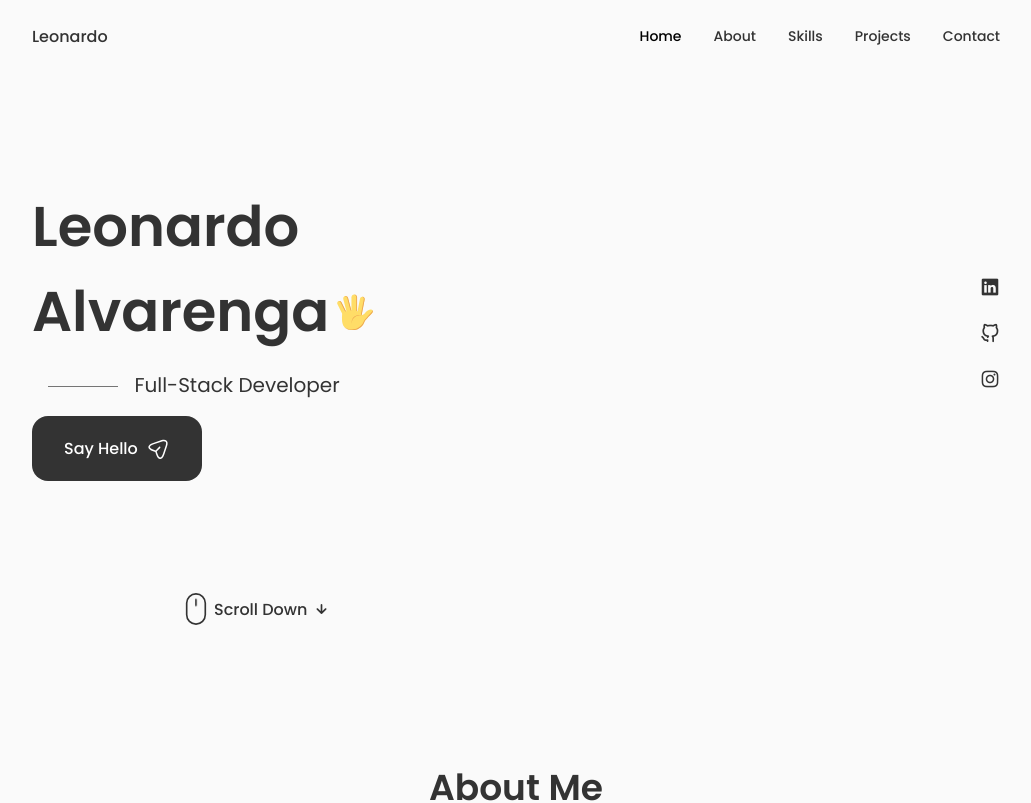
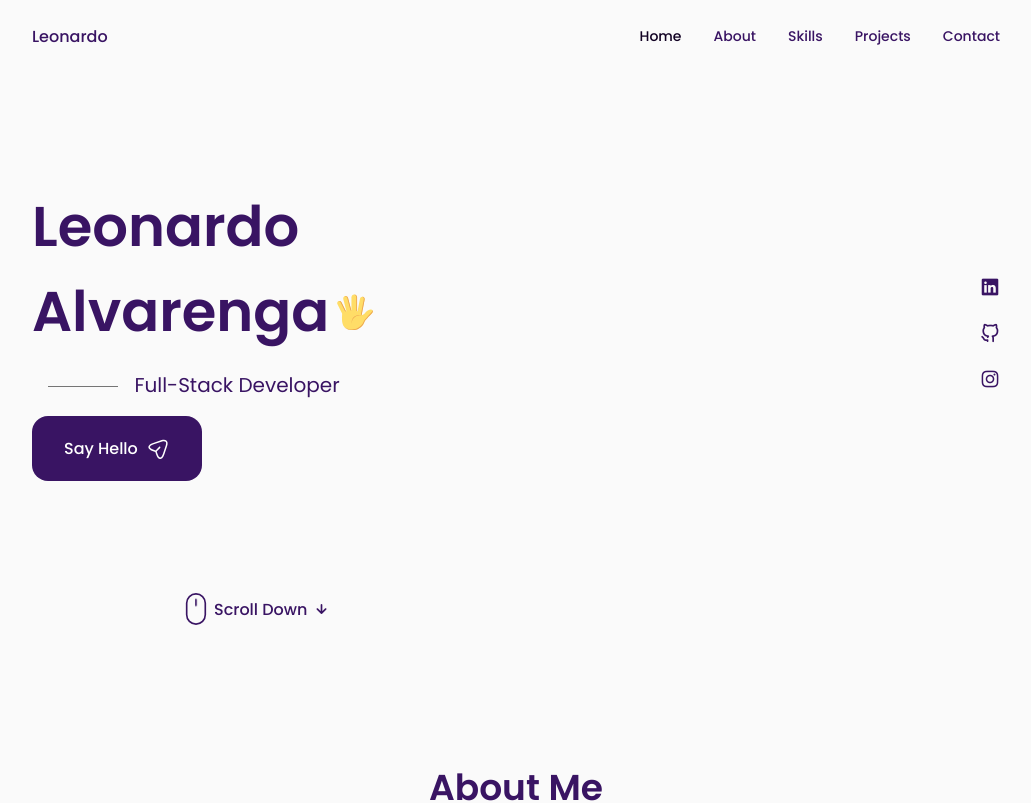
Before and after one commit to ynfleozin/portfolio, a React (Create React App) app: page / in a window 1280 px wide. Shown: the top 803 px of the page, without its empty margins (124-1155 px from the left). Built offline with nearby package versions, Linux system fonts and the light colour scheme.

Commit message:
alter title color

```diff
--- a/src/App.css
+++ b/src/App.css
@@ -9,8 +9,8 @@
   /*Color mode HSL(hue, saturation, lightness)*/
   --hue: 0;
   --sat: 0%;
-  --title-color: hsl(var(--hue), var(--sat), 20%);
-  --title-color-dark: hsl(var(--hue), var(--sat), 0%);
+  --title-color: #391463;
+  --title-color-dark: #110123;
   --text-color: hsl(var(--hue), var(--sat), 46%);
   --body-color: hsl(var(--hue), var(--sat), 98%);
   --container-color: #fff;
```
